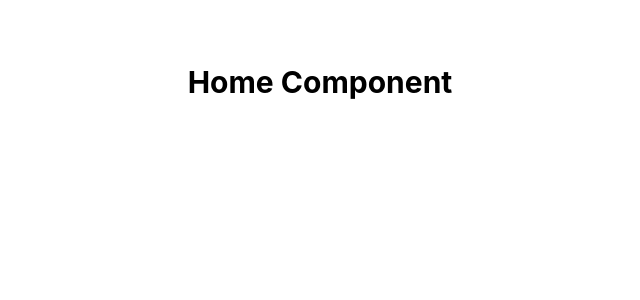
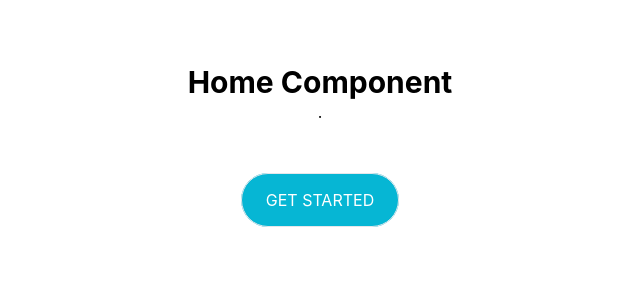
Before and after one commit to AmaduKamara/react-router-dom-v6, a React (Create React App) app: page / in a window 1280 px wide. Shown: the top 300 px of the page, without its empty margins (320-960 px from the left). Built offline with nearby package versions, Linux system fonts and the light colour scheme.

Commit message:
Add button link in Home page to go to Learn page

```diff
--- a/src/pages/Home.js
+++ b/src/pages/Home.js
@@ -1,8 +1,17 @@
 import React from "react";
+import { Link } from "react-router-dom";
 
 const Home = () => (
-  <div className="container mx-auto my-16">
-    <h1 className="text-3xl text-center font-bold">Home Component</h1>
+  <div className="container mx-auto my-16 text-center">
+    <h1 className="text-3xl text-center font-bold">Home Component</h1>.
+    <div className="mt-16">
+      <Link
+        to="/learn"
+        className="py-4 px-6 rounded-full border bg-cyan-500 text-white uppercase"
+      >
+        Get Started
+      </Link>
+    </div>
   </div>
 );
 
```
